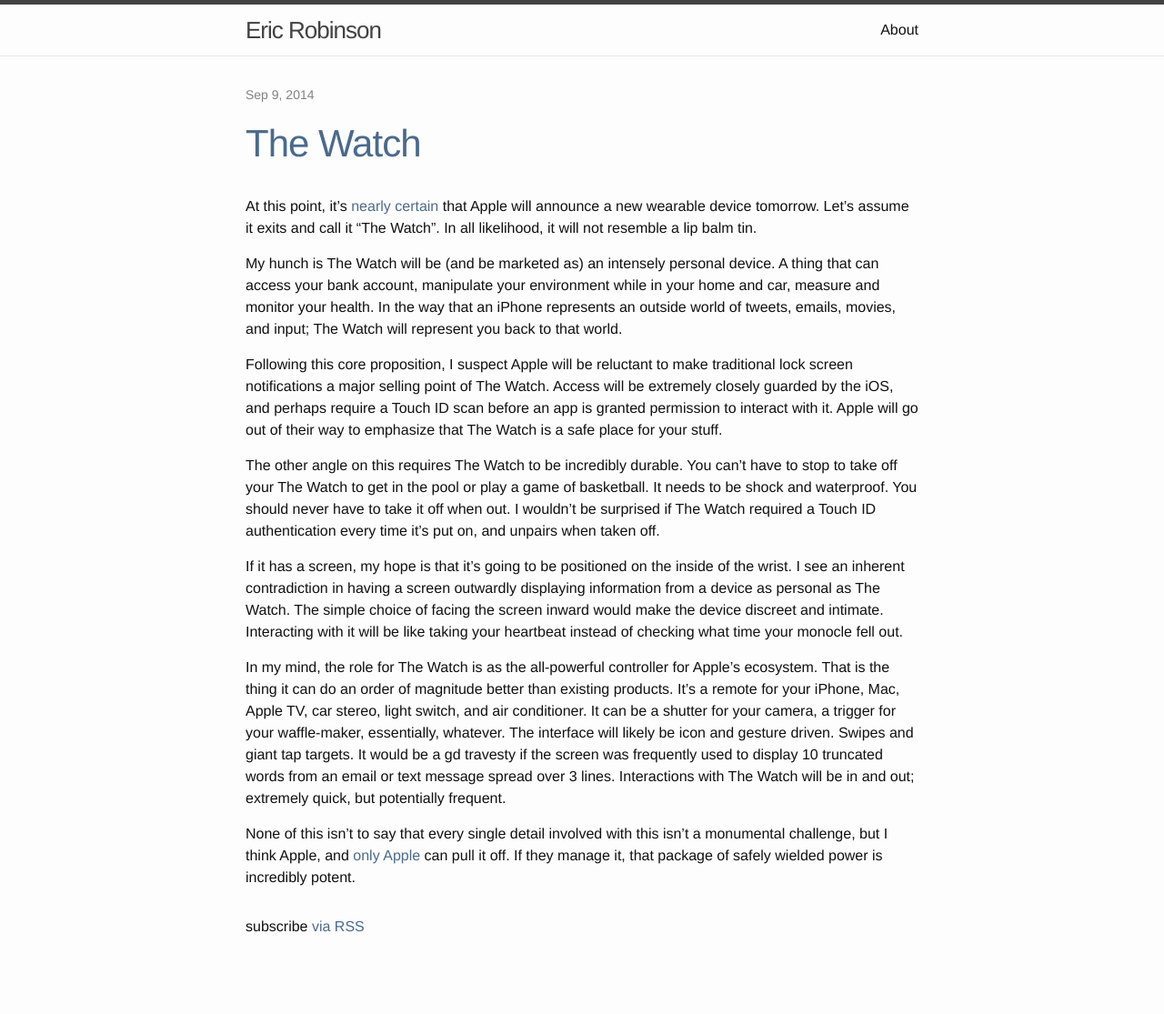
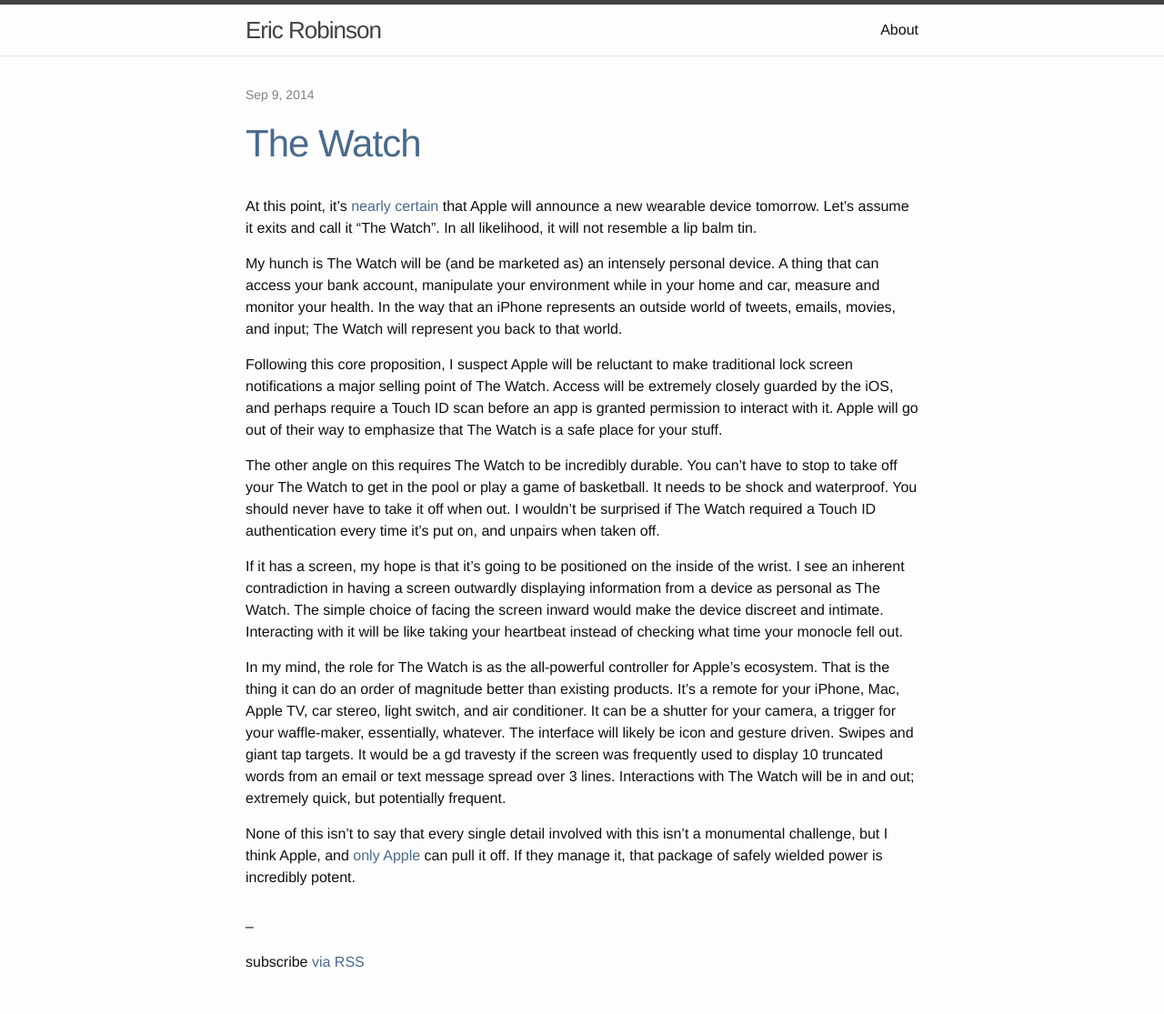
Before and after one commit to eric-robinson/eric-robinson.github.com, a Jekyll site: the page built from index.html, in a window 1280 px wide. Shown: the whole page at 91% size. Built offline with Jekyll 4.4.1, drawn with Linux system fonts in a browser that asks for light colours; before the commit the page ends 1076 px from its top, so only the background shows below that.

Commit message:
layout tweaks

```diff
--- a/index.html
+++ b/index.html
@@ -19,6 +19,8 @@
     {% endfor %}
   </ul>
 
+  <p>–</p>
+
   <p class="rss-subscribe">subscribe <a href="{{ "/feed.xml" | prepend: site.baseurl }}">via RSS</a></p>
 
 </div>
```
Also changed, not shown: 2 other files.
